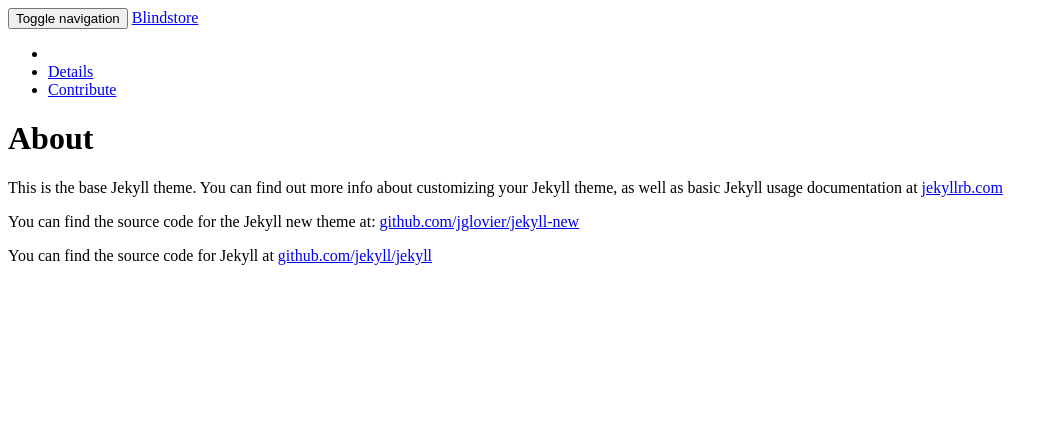
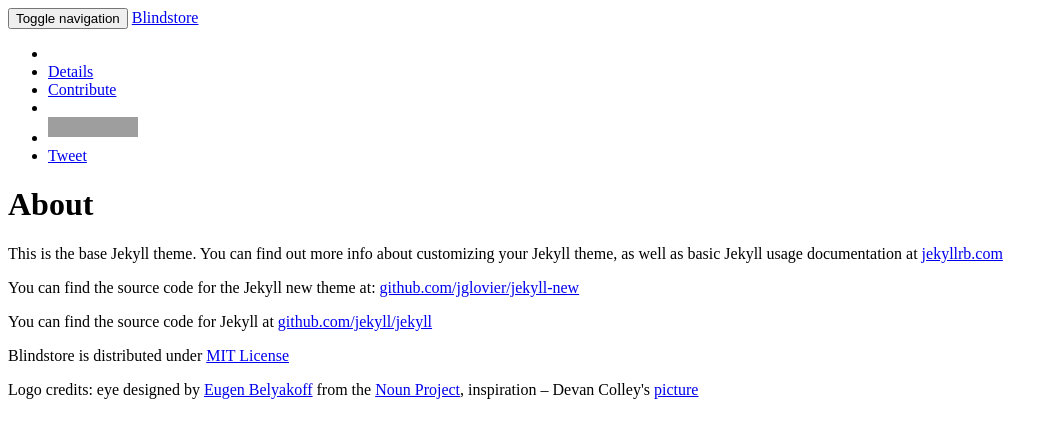
Before and after one commit to oddlord/blindstore-new-site, a Jekyll site: the page built from about.md, in a window 1280 px wide. Shown: the top 438 px of the page, without its empty margins (0-1058 px from the left). Built offline with Jekyll 4.4.1, drawn with Linux system fonts in a browser that asks for light colours; nearby versions of some CDN libraries; comment, search, counter and statistics services are not loaded; grey boxes are pictures that could not be loaded.

Commit message:
Add footer, contribute, and social buttons

```diff
--- a/_includes/footer.html
+++ b/_includes/footer.html
@@ -1,3 +1,15 @@
+    <footer id="footer">
+        <div class="container">
+            <div class="row">
+                <div class="col-lg-8">
+                    <p>Blindstore is distributed under <a href="http://opensource.org/licenses/MIT">MIT License</a></p>
+                    <p>Logo credits: eye designed by <a href="http://www.thenounproject.com/eugen.belyakoff">Eugen Belyakoff</a> from the <a href="http://www.thenounproject.com/">Noun Project</a>, inspiration – Devan Colley's <a href="http://devan-colley.deviantart.com/art/The-Eye-of-Providence-439920143">picture</a></p>
+                    </ul>
+                </div>
+            </div>
+        </div>
+    </footer>
+
     <script src='//ajax.googleapis.com/ajax/libs/jquery/2.1.1/jquery.min.js' type='text/javascript'></script>
 
     <script src="{{ "assets/scripts/bootstrap/scrollspy.js" | prepend: site.baseurl }}"></script>
--- a/_includes/header.html
+++ b/_includes/header.html
@@ -24,6 +24,16 @@
                 <li>
                     <a class="page-scroll" href="#contribute">Contribute</a>
                 </li>
+                <li class="hidden">
+                    <a class="page-scroll" href="#footer"></a>
+                </li>
+                <li class="social social-first">
+                    <iframe src="http://ghbtns.com/github-btn.html?user=blindstore&repo=blindstore&type=watch&count=true" allowtransparency="true" frameborder="0" scrolling="0" width="100px" height="26px"></iframe>
+                </li>
+                <li class="social">
+                    <a href="https://twitter.com/share" class="twitter-share-button" data-lang="en" data-text="Blindstore – {{ site.description }}">Tweet</a>
+                    <script>!function(d,s,id){var js,fjs=d.getElementsByTagName(s)[0];if(!d.getElementById(id)){js=d.createElement(s);js.id=id;js.src="https://platform.twitter.com/widgets.js";fjs.parentNode.insertBefore(js,fjs);}}(document,"script","twitter-wjs");</script>
+                </li>
             </ul>
         </div>
         <!-- /.navbar-collapse -->
```
Also changed, not shown: assets/stylesheets/main.scss (+22 -0 lines), index.html (+6 -1 lines). Lines whose indentation alone changed are shown as unchanged.
